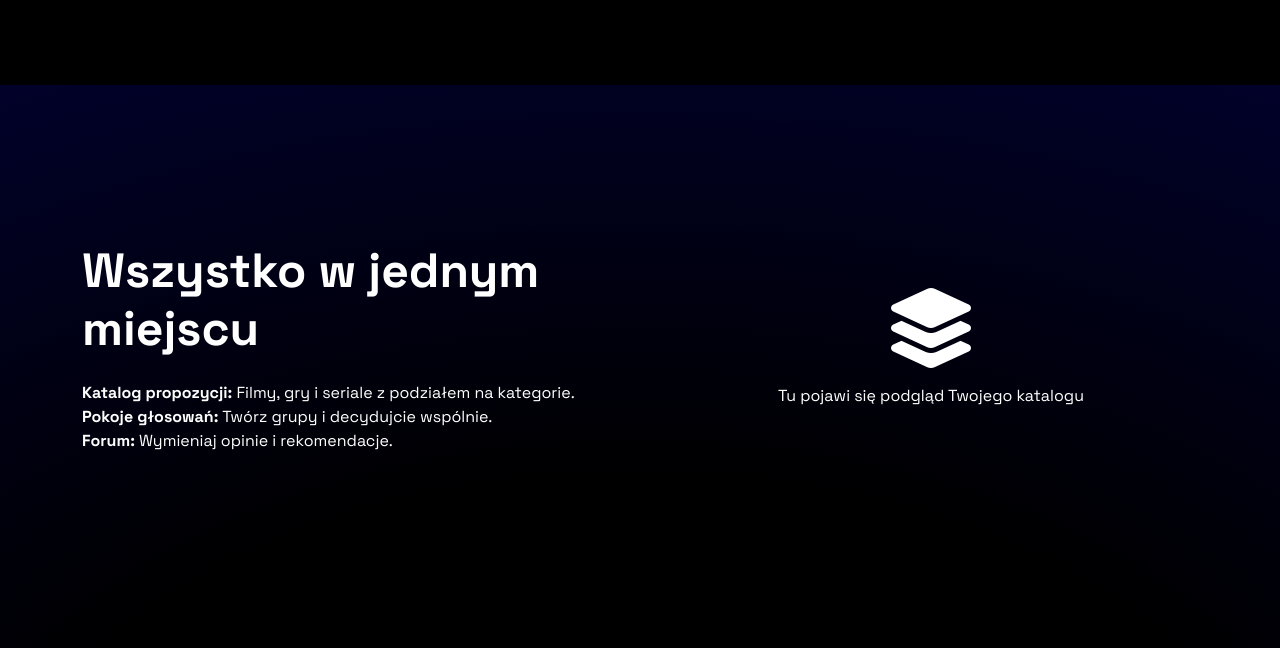
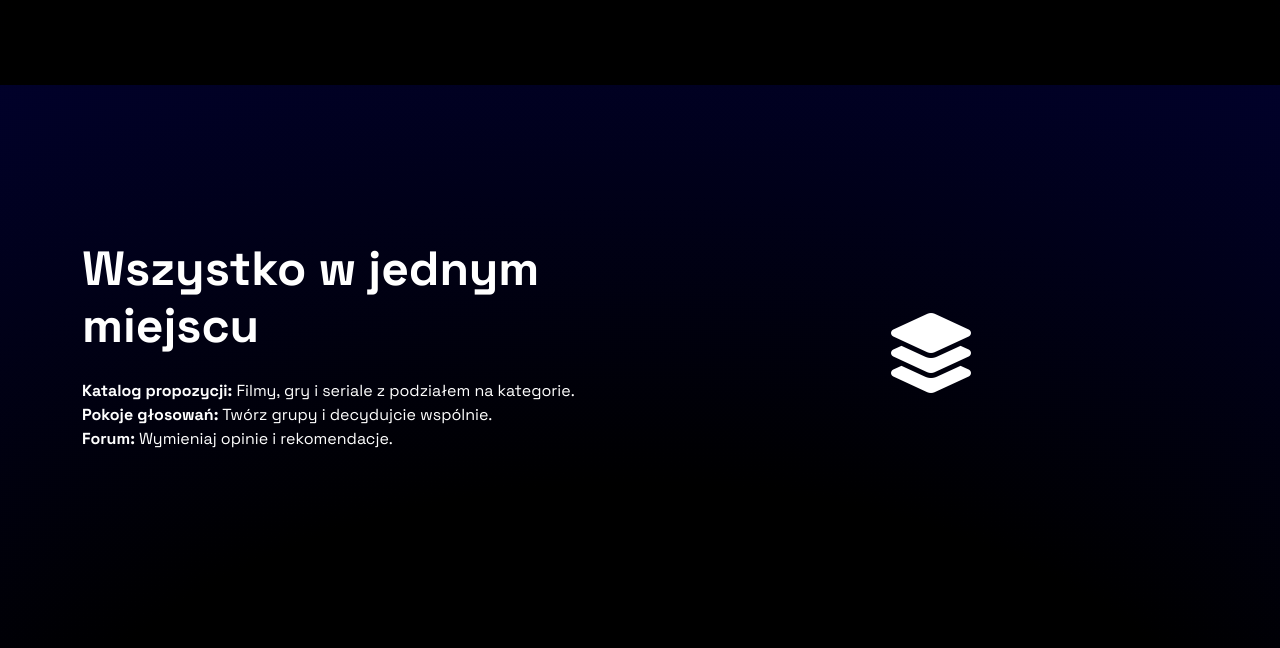
Before and after one commit to OskarSrc/co-robimy-wieczorem, a Django app: template webapp/main/templates/main/index.html in a window 1280 px wide. Shown: the part 715-1363 px from the top of the page. Run offline with Django 5.2, Linux system fonts and the light colour scheme; the template is opened without the code that fills it, so the values that code supplies are empty.

Commit message:
Usunąłem napis pod obok "Wszystko w Jednym miejscu"

```diff
--- a/webapp/main/templates/main/index.html
+++ b/webapp/main/templates/main/index.html
@@ -67,7 +67,6 @@
                 <div class="col-lg-6">
                     <div class="glass-card p-5 text-center">
                         <i class="fa-solid fa-layer-group fa-5x opacity-10"></i>
-                        <p class="mt-3">Tu pojawi się podgląd Twojego katalogu</p>
                     </div>
                 </div>
             </div>
```
